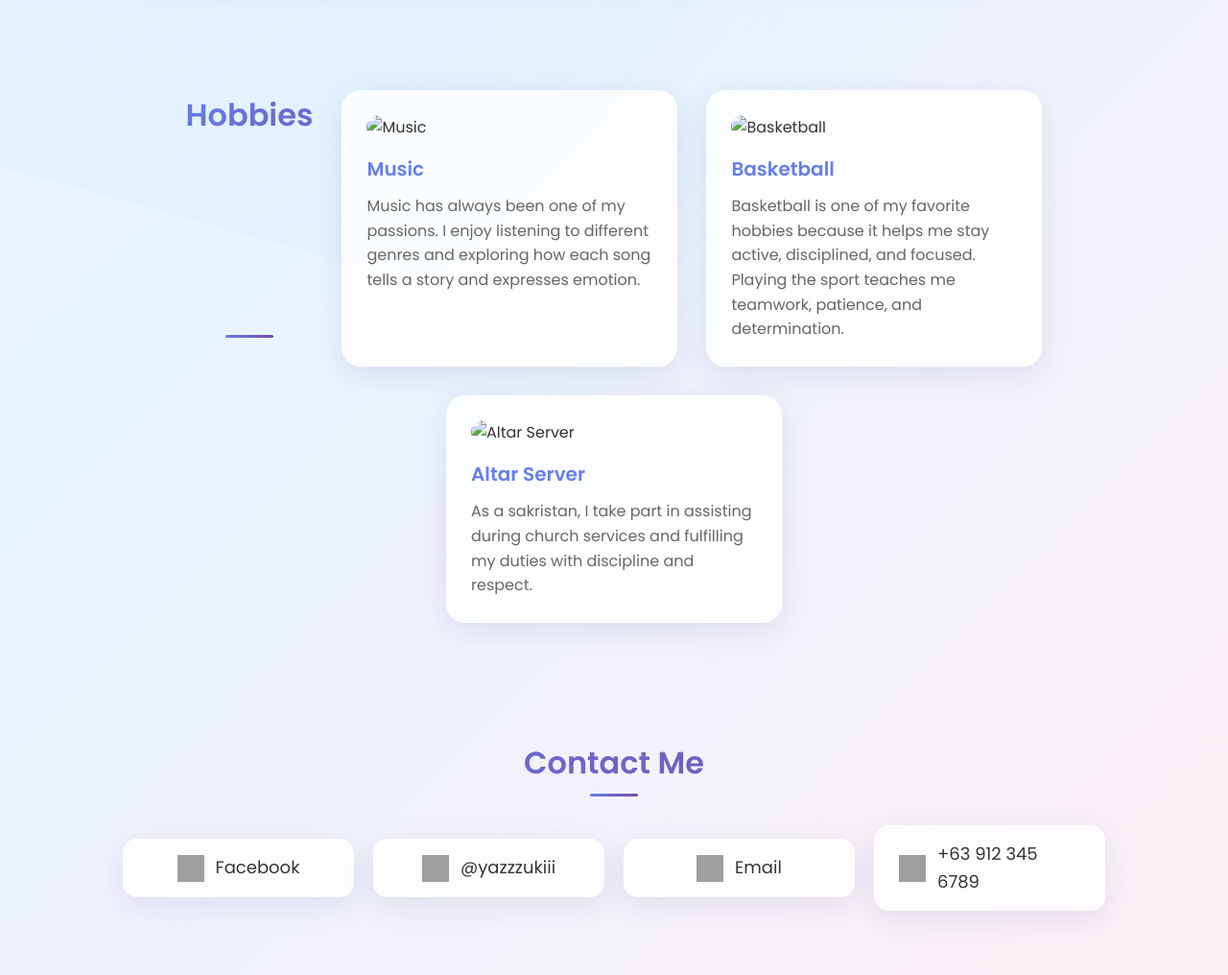
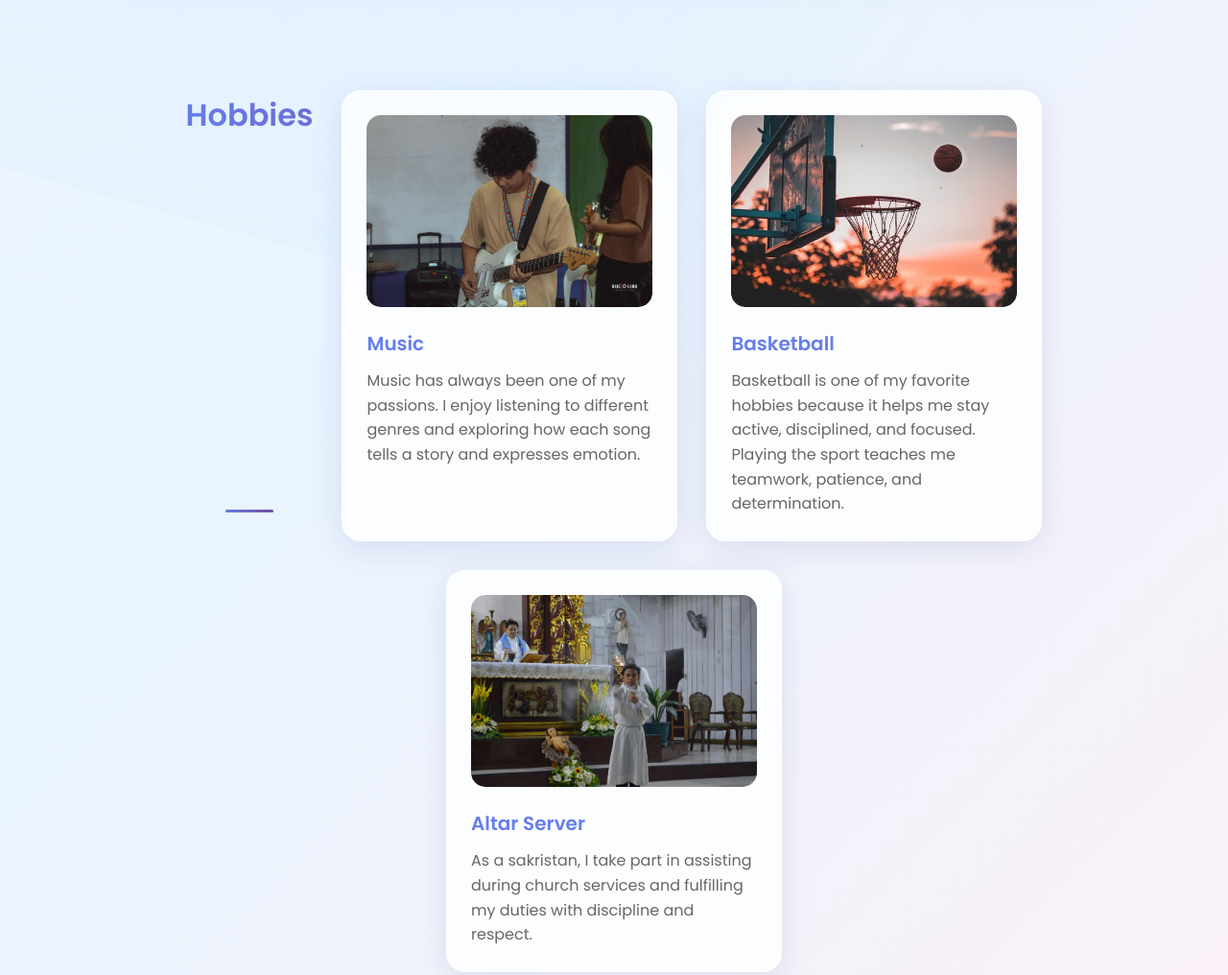
Before and after one commit to jay08-M/Lee__Portfolio, a plain HTML site: page index.html in a window 1280 px wide. Shown: the part 1359-2375 px from the top of the page at 96% size. Drawn offline with Linux system fonts and the light colour scheme; grey boxes are pictures that could not be loaded; files whose address does not match are found by name.

Commit message:
Update index.html

```diff
--- a/index.html
+++ b/index.html
@@ -49,17 +49,17 @@
   <section class="projects" id="projects">
     <h3>Hobbies</h3>
     <div class="project">
-      <img src="img/ms.jpg" alt="Music">
+      <img src="ms.jpg" alt="Music">
       <h4>Music</h4>
       <p>Music has always been one of my passions. I enjoy listening to different genres and exploring how each song tells a story and expresses emotion.</p>
     </div>
     <div class="project">
-      <img src="img/basket.jpg" alt="Basketball">
+      <img src="basket.jpg" alt="Basketball">
       <h4>Basketball</h4>
       <p>Basketball is one of my favorite hobbies because it helps me stay active, disciplined, and focused. Playing the sport teaches me teamwork, patience, and determination.</p>
     </div>
     <div class="project">
-      <img src="img/h3.jpg" alt="Altar Server">
+      <img src="h3.jpg" alt="Altar Server">
       <h4>Altar Server</h4>
       <p>As a sakristan, I take part in assisting during church services and fulfilling my duties with discipline and respect.</p>
     </div>
```
